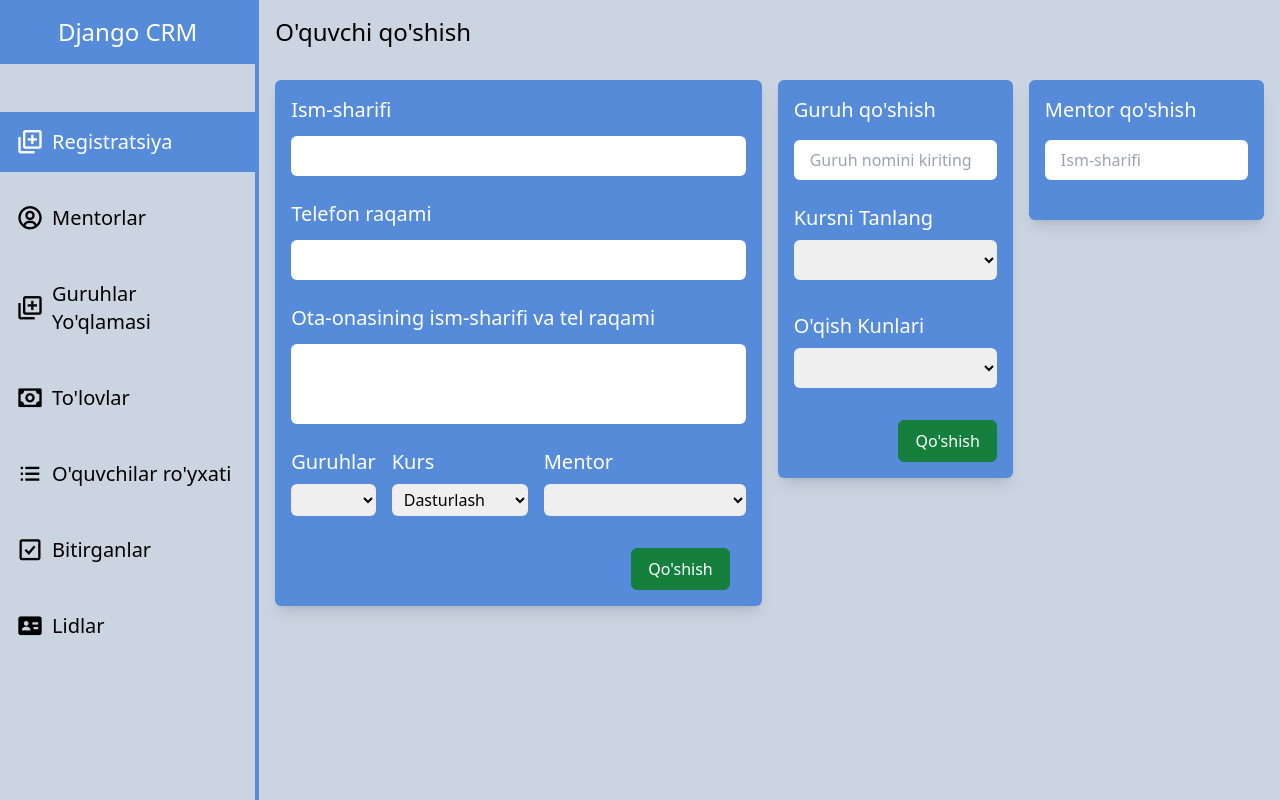
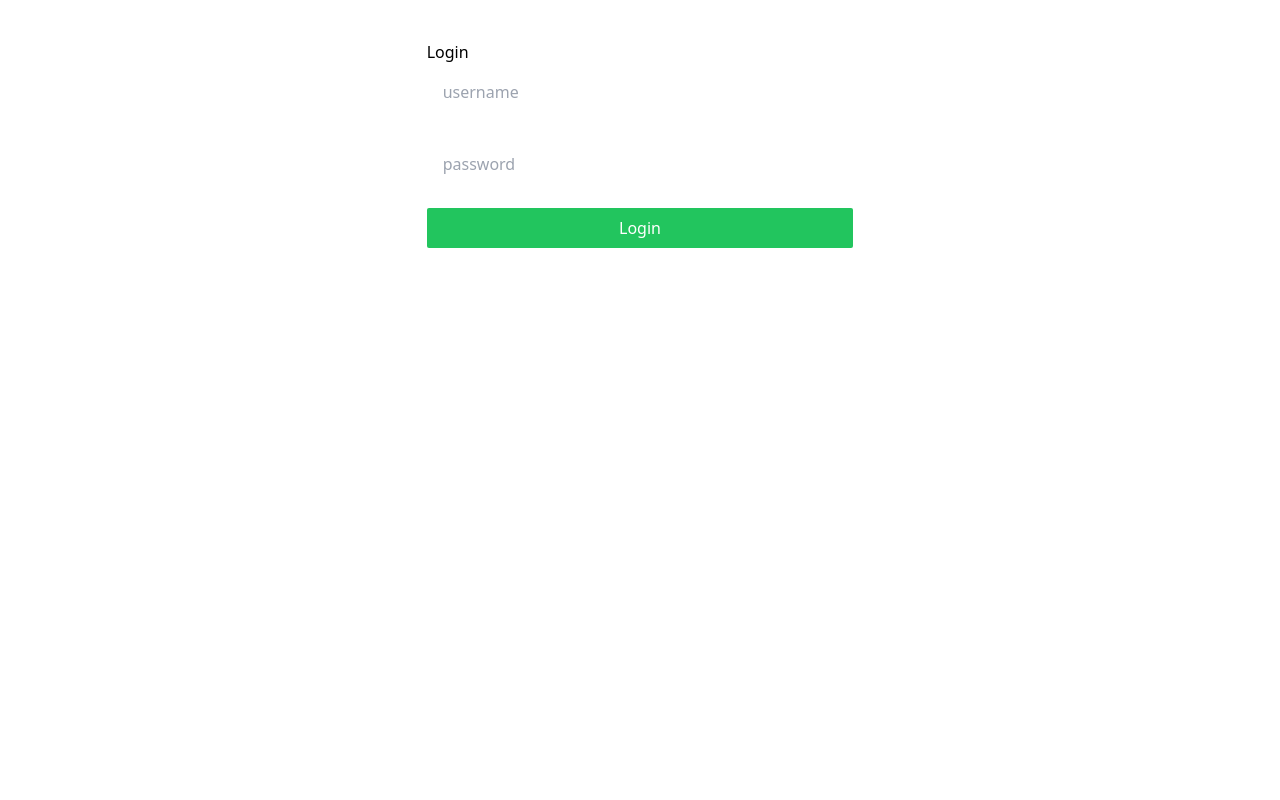
Before and after one commit to SaidahmadRasulov/Django-CRM-Copy, a Vue app: page /signin in a window 1280 px wide. Built offline with nearby package versions, Linux system fonts and the light colour scheme.

Commit message:
Making request successfuly

```diff
--- a/src/App.vue
+++ b/src/App.vue
@@ -1,21 +1,25 @@
 <template>
-  <div class="flex justify-between">
+  <div class="flex justify-between" v-if="visibility">
     <LayoutNavbar />
     <div class="vertical_line w-1 h-[100vh] bg-blue"></div>
     <section class="w-4/5 bg-slate-300 p-4 h-[100vh]">
       <RouterView :data="data" />
     </section>
   </div>
+  <SignIn v-else />
 </template>
 
 <script>
 import LayoutNavbar from "./components/layout/LayoutNavbar.vue";
-import { RouterView } from "vue-router";
+import { RouterView, useRouter } from "vue-router";
+import { onMounted, ref } from "vue";
+import SignIn from "./view/SignIn.vue";
 
 export default {
   data() {
     return {
       data: [],
+      visibility: false,
       mentors: [
         {
           id: 1,
@@ -24,6 +28,7 @@ export default {
           value: "dev",
           groups: [],
           address: "Toshkent Shahar",
+          phone: "+998-90-142-71-41",
         },
         {
           id: 2,
@@ -32,6 +37,7 @@ export default {
           value: "py",
           groups: [],
           address: "Toshkent Shahar",
+          phone: "+998-90-142-71-41",
         },
         {
           id: 3,
@@ -51,8 +57,25 @@ export default {
       },
       deep: true,
     },
+    visibility: {
+      handler(newValue) {
+        localStorage.setItem("visibility", JSON.stringify(newValue));
+      },
+      deep: true,
+    },
   },
   mounted() {
+    const logged = JSON.parse(localStorage.getItem("login"));
+    const router = useRouter();
+    if (logged) {
+      this.visibility = true;
+      localStorage.setItem("visibility", JSON.stringify(this.visibility));
+    } else {
+      this.visibility = false;
+      localStorage.setItem("visibility", JSON.stringify(this.visibility));
+      router.push("/signin");
+    }
+
     const storedData = localStorage.getItem("students");
     if (!storedData) {
       localStorage.setItem("students", JSON.stringify(this.data));
@@ -66,6 +89,38 @@ export default {
       localStorage.setItem("teachers", JSON.stringify(this.mentors));
     }
   },
-  components: { LayoutNavbar, RouterView },
+  setup() {
+    onMounted(async () => {
+      const token = localStorage.getItem("token");
+      if (!token) {
+        console.error("Token is missing. User may not be logged in.");
+        return;
+      }
+
+      try {
+        const response = await fetch(
+          "http://django-admin.uz/api/attendances/all/",
+          {
+            headers: {
+              Authorization: `Bearer ${token}`,
+              "Content-type": "application/json",
+            },
+            credentials: "include",
+          }
+        );
+        console.log(response)
+
+        if (!response.ok) {
+          throw new Error(`HTTP error! status: ${response.status}`);
+        }
+
+        const content = await response.json();
+        console.log(content);
+      } catch (error) {
+        console.error("An error occurred while fetching data:", error);
+      }
+    });
+  },
+  components: { LayoutNavbar, RouterView, SignIn },
 };
 </script>
--- a/src/components/GroupAdd.vue
+++ b/src/components/GroupAdd.vue
@@ -67,7 +67,8 @@ export default {
     };
   },
   methods: {
-    handleGroupAdd() {
+    async handleGroupAdd() {
+      const token = localStorage.getItem("token");
       let new_group = {
         id: parseInt(Date.now().toString().slice(1, 5)),
         title: this.group_add,
@@ -80,33 +81,49 @@ export default {
         new_group.cat !== "" &&
         new_group.studyDay !== ""
       ) {
-        this.storedGroups.push(new_group);
-        this.storedLoad = true;
-        localStorage.setItem("loaded", JSON.stringify(this.storedLoad));
-        localStorage.setItem("groups", JSON.stringify(this.storedGroups));
-        console.log(this.storedGroups);
-        alert("Guruh muvafaqiyatli koshildi");
-        (this.course_select = ""),
-          (this.group_add = ""),
-          (this.study_days = "");
+        try {
+          const response = await fetch(
+            "http://django-admin.uz/api/groups/create/",
+            {
+              method: "POST",
+              headers: {
+                Authorization: `Bearer ${token}`,
+                "Content-type": "application/json",
+              },
+              body: JSON.stringify(new_group),
+            }
+          );
+          alert("Guruh muvafaqiyatli koshildi");
+          this.course_select = "";
+          this.group_add = "";
+          this.study_days = "";
+        } catch (error) {
+          // Handle network error
+          console.error("Network error:", error);
+          alert("Network Error: Failed to create group");
+        }
       } else {
         alert("Iltimos barcha ma'lumotlarni kiriting");
       }
     },
   },
-  mounted() {
-    const getedGroups = JSON.parse(localStorage.getItem("groups"));
-    if (getedGroups) {
-      this.storedGroups = getedGroups;
-      console.log(this.storedGroups);
-    } else if (this.handleGroupAdd()) {
-      console.log("changed");
-    }
-    const loadedPage = JSON.parse(localStorage.getItem("loaded"));
-    if (loadedPage) {
-      this.storedLoad = loadedPage;
-    }
-  },
+  // mounted() {
+  //   const getedGroups = JSON.parse(localStorage.getItem("groups"));
+  //   if (getedGroups) {
+  //     this.storedGroups = getedGroups;
+  //     console.log(this.storedGroups);
+  //   } else if (this.handleGroupAdd()) {
+  //     console.log("changed");
+  //   }
+  //   const loadedPage = JSON.parse(localStorage.getItem("loaded"));
+  //   if (loadedPage) {
+  //     this.storedLoad = loadedPage;
+  //   }
+  //   fetch("http://admin.djangoacademy.uz/api/courses/all/", {
+  //     headers: { "Content-type": "application/json" },
+  //     credentials: "include",
+  //   }).then((res) => console.log(res.json()));
+  // },
 };
 </script>
 <style lang=""></style>
--- a/src/components/MentorAdd.vue
+++ b/src/components/MentorAdd.vue
@@ -9,6 +9,13 @@
           class="w-full py-2 px-4 outline-none mt-4 rounded-md"
         />
       </div>
+      <div class="mb-6">
+        <input
+          type="text"
+          placeholder="Telefon raqami"
+          class="w-full py-2 px-4 outline-none mt-4 rounded-md"
+        />
+      </div>
     </div>
   </div>
 </template>
--- a/src/components/RegistForm.vue
+++ b/src/components/RegistForm.vue
@@ -251,11 +251,7 @@ export default {
     },
   },
   mounted() {
-    if (!this.loaded) {
-      localStorage.setItem("groups", JSON.stringify(this.initialGroups));
-      this.loaded = false;
-      localStorage.setItem("loaded", JSON.stringify(this.loaded));
-    }
+    localStorage.setItem("groups", JSON.stringify(this.initialGroups));
     const getedGroups = JSON.parse(localStorage.getItem("groups"));
     if (getedGroups) {
       this.initialGroups = getedGroups;
--- a/src/router/index.js
+++ b/src/router/index.js
@@ -1,16 +1,17 @@
-import { createRouter, createWebHashHistory } from "vue-router";
+import { createRouter, createWebHistory } from "vue-router";
 import Home from "../view/Home.vue";
 import StudentsCheking from "../view/StudentsCheking.vue";
 import Students from "../view/Students.vue";
 import Payments from "../view/Payments.vue";
-import CompletedPage from '../view/CompletedPage.vue'
-import GroupsAbout from '../view/GroupsAbout.vue'
-import Mentors from '../view/Mentors.vue'
-import MentorAbout from '../view/MentorAbout.vue'
-import Leads from '../view/Leads.vue'
+import CompletedPage from "../view/CompletedPage.vue";
+import GroupsAbout from "../view/GroupsAbout.vue";
+import Mentors from "../view/Mentors.vue";
+import MentorAbout from "../view/MentorAbout.vue";
+import Leads from "../view/Leads.vue";
+import SignIn from "../view/SignIn.vue";
 
 const router = createRouter({
-  history: createWebHashHistory(),
+  history: createWebHistory(),
   routes: [
     {
       name: "home",
@@ -35,28 +36,33 @@ const router = createRouter({
     {
       name: "completed",
       path: "/completed",
-      component: CompletedPage
+      component: CompletedPage,
     },
     {
-      name: 'groupsAbout',
-      path: '/groups/:title',
-      component: GroupsAbout
+      name: "groupsAbout",
+      path: "/groups/:title",
+      component: GroupsAbout,
     },
     {
-      name: 'mentors',
-      path: '/mentors',
-      component: Mentors
+      name: "mentors",
+      path: "/mentors",
+      component: Mentors,
     },
     {
-      name: 'mentorsAbout',
-      path: '/mentors/:name',
-      component: MentorAbout
+      name: "mentorsAbout",
+      path: "/mentors/:name",
+      component: MentorAbout,
     },
     {
-      name: 'Leads',
-      path: '/leads',
-      component: Leads
-    }
+      name: "Leads",
+      path: "/leads",
+      component: Leads,
+    },
+    {
+      name: "SignIn",
+      path: "/signin",
+      component: SignIn,
+    },
   ],
 });
 
--- /dev/null
+++ b/src/view/SignIn.vue
@@ -0,0 +1,81 @@
+<template>
+  <div class="w-1/3 mx-auto mt-10">
+    <h1>Login</h1>
+    <form @submit.prevent="submit" class="flex flex-col gap-4">
+      <input
+        class="p-4"
+        type="text"
+        placeholder="username"
+        v-model="data.username"
+      />
+      <input
+        class="p-4"
+        type="password"
+        placeholder="password"
+        v-model="data.password"
+      />
+      <button
+        type="submit"
+        class="py-2 px-4 rounded-sm text-white text-md bg-green-500"
+      >
+        Login
+      </button>
+    </form>
+  </div>
+</template>
+
+<script>
+import { reactive, ref } from "vue";
+import { useRouter } from "vue-router";
+
+export default {
+  data() {
+    return {
+      storedVisibility: null,
+    };
+  },
+  mounted() {
+    let visibility = JSON.parse(localStorage.getItem("visibility"));
+    this.storedVisibility = visibility;
+    console.log(this.storedVisibility);
+  },
+  setup() {
+    const data = reactive({
+      username: "",
+      password: "",
+    });
+
+    const login = ref(false);
+
+    const router = useRouter();
+
+    const submit = async () => {
+      try {
+        const response = await fetch("http://django-admin.uz/api/token/", {
+          method: "POST",
+          headers: { "Content-type": "application/json" },
+          body: JSON.stringify(data),
+        });
+        const response_data = await response.json();
+
+        localStorage.setItem("token", response_data.access);
+
+        login.value = true;
+        localStorage.setItem("login", JSON.stringify(login.value));
+
+        console.log(response_data);
+        await router.push("/");
+        await window.location.reload();
+      } catch (error) {
+        console.error("An error occurred during login:", error);
+      }
+    };
+
+    return {
+      data,
+      submit,
+      login,
+    };
+  },
+};
+</script>
```
